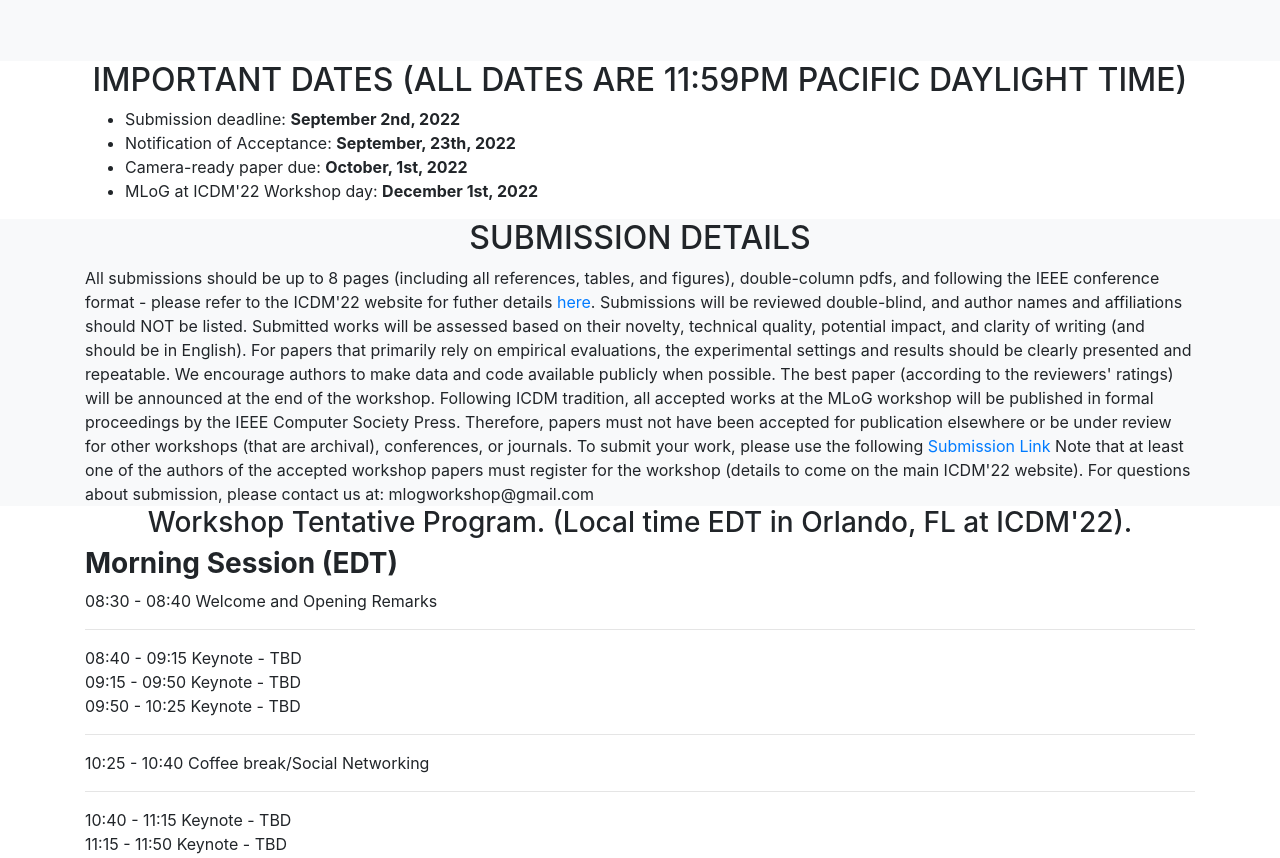
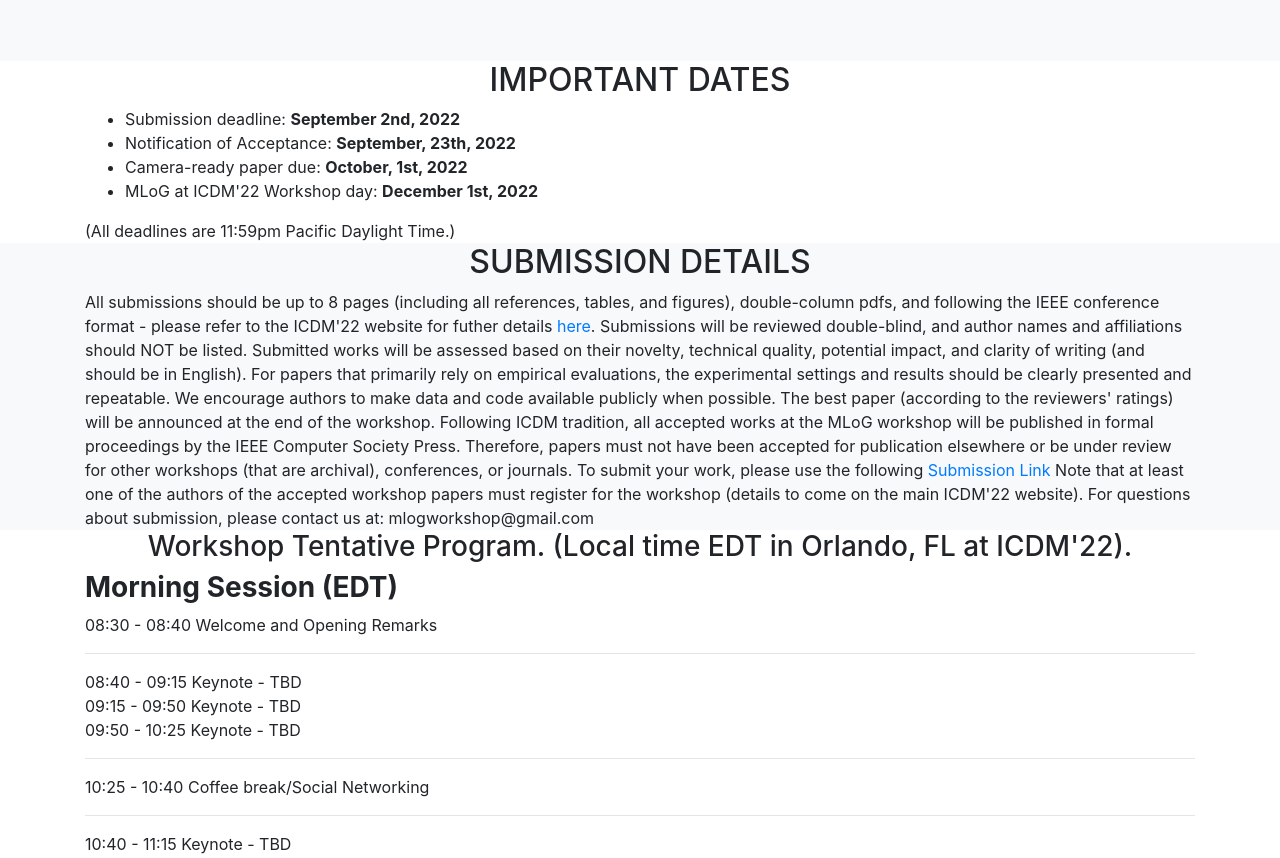
Before and after one commit to MLoG-Workshop/MLoG-Workshop.github.io, a website with bundled scripts: page index.html in a window 1280 px wide. Shown: the part 1238-2096 px from the top of the page. Built offline with nearby package versions, Linux system fonts and the light colour scheme; files whose address does not match are found by name; a web font is replaced by a local one.

Commit message:
Update index.html

```diff
--- a/index.html
+++ b/index.html
@@ -145,7 +145,7 @@
     <div class="container">
       <div class="row">
         <div class="col-lg-12 text-center">
-          <h2 class="section-heading text-uppercase">Important Dates (All dates are 11:59pm Pacific Daylight Time)</h2>
+          <h2 class="section-heading text-uppercase">Important Dates</h2>
           <div style="text-align:left">
            <ul>
               <li>Submission deadline: <b>September 2nd, 2022</b> </li>
@@ -153,6 +153,7 @@
               <li>Camera-ready paper due: <b>October, 1st, 2022</b> </li>
               <li>MLoG at ICDM'22 Workshop day: <b>December 1st, 2022</b> </li>
             </ul>
+	   (All deadlines are 11:59pm Pacific Daylight Time.)
             <!-- <div style="text-align:center"><a class="btn btn-primary btn-xl text-uppercase js-scroll-trigger"
                 href="">Read
                 CFP</a> -->
```
